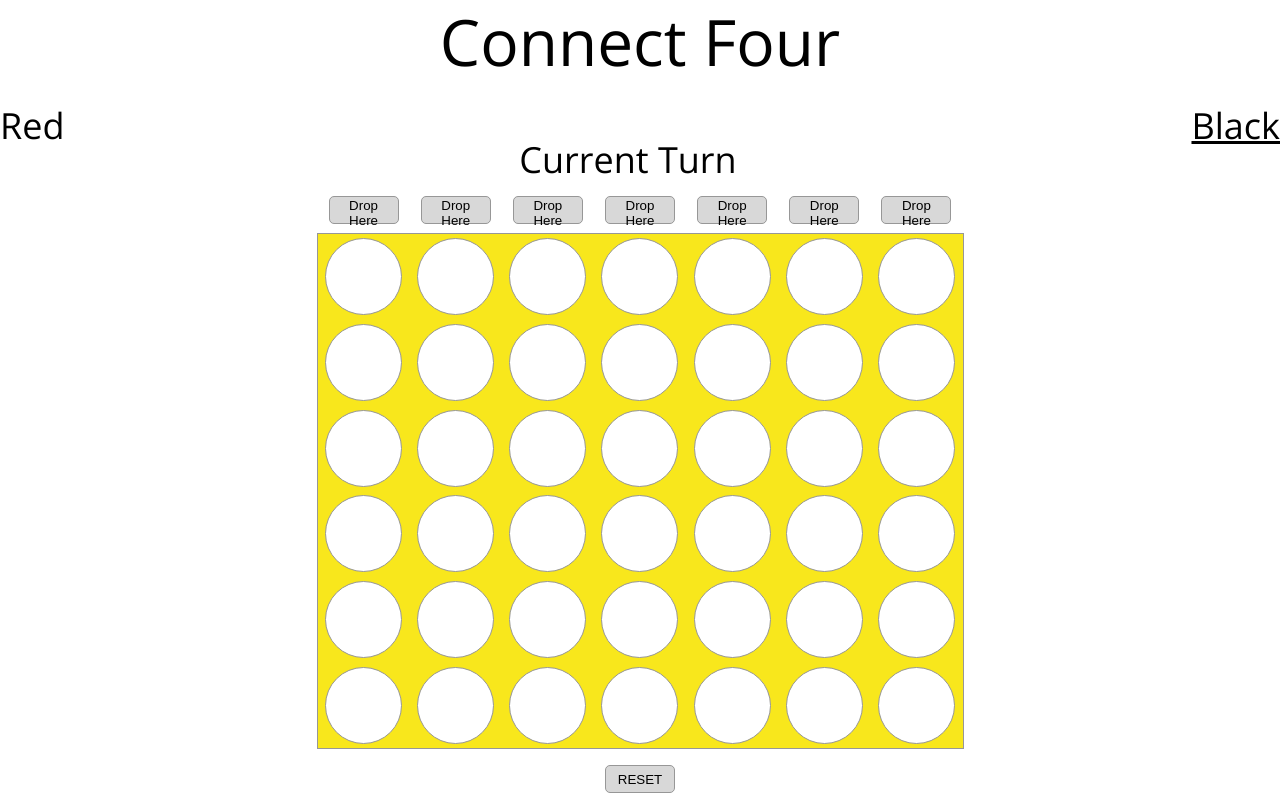
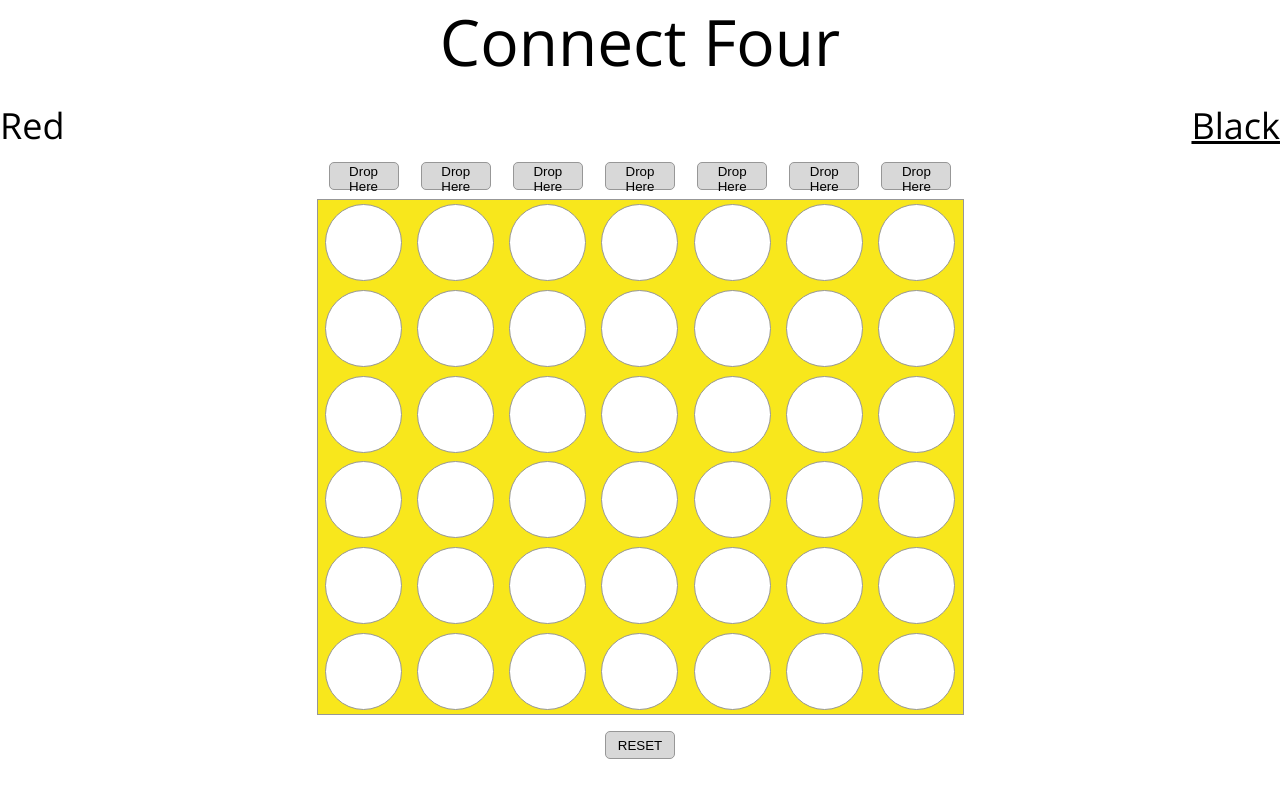
Before and after one commit to adammpolak/connnectfour, a plain HTML site: page index.html in a window 1280 px wide. Both pictures are taken after a click on the button "RESET". Drawn offline with nearby package versions, Linux system fonts and the light colour scheme.

Commit message:
Fixes reset bug that didn't clear data

```diff
--- a/app.js
+++ b/app.js
@@ -119,8 +119,9 @@ var winner = function () {
   $('#buttonrow').hide();
 }
 
+//to reset the board
 var reset = function () {
-  $('#center').html("Current Turn");
+  $('#center').html("");
   $('#red').show();
   $('#black').show();
   $('#center').css('margin', 'inherit')
@@ -128,6 +129,24 @@ var reset = function () {
   buttonrow.html("");
   board.html("");
   setup();
+  dataStore = {
+    0: {0: "", 1: "", 2: "", 3: "", 4: "", 5: ""},
+    1: {0: "", 1: "", 2: "", 3: "", 4: "", 5: ""},
+    2: {0: "", 1: "", 2: "", 3: "", 4: "", 5: ""},
+    3: {0: "", 1: "", 2: "", 3: "", 4: "", 5: ""},
+    4: {0: "", 1: "", 2: "", 3: "", 4: "", 5: ""},
+    5: {0: "", 1: "", 2: "", 3: "", 4: "", 5: ""},
+    6: {0: "", 1: "", 2: "", 3: "", 4: "", 5: ""}
+  };
+  yPositionAvailable = {
+    0: 0,
+    1: 0,
+    2: 0,
+    3: 0,
+    4: 0,
+    5: 0,
+    6: 0
+  }
 }
 
 //this function checks for a match
--- a/index.html
+++ b/index.html
@@ -13,7 +13,7 @@
     <h1>Connect Four</h1>
     <section>
       <h2 id='red'>Red</h2>
-      <h2 id='center'>Current Turn</h2>
+      <h2 id='center'></h2>
       <h2 id='black' class='currentturn'>Black</h2>
     </section>
 
```
